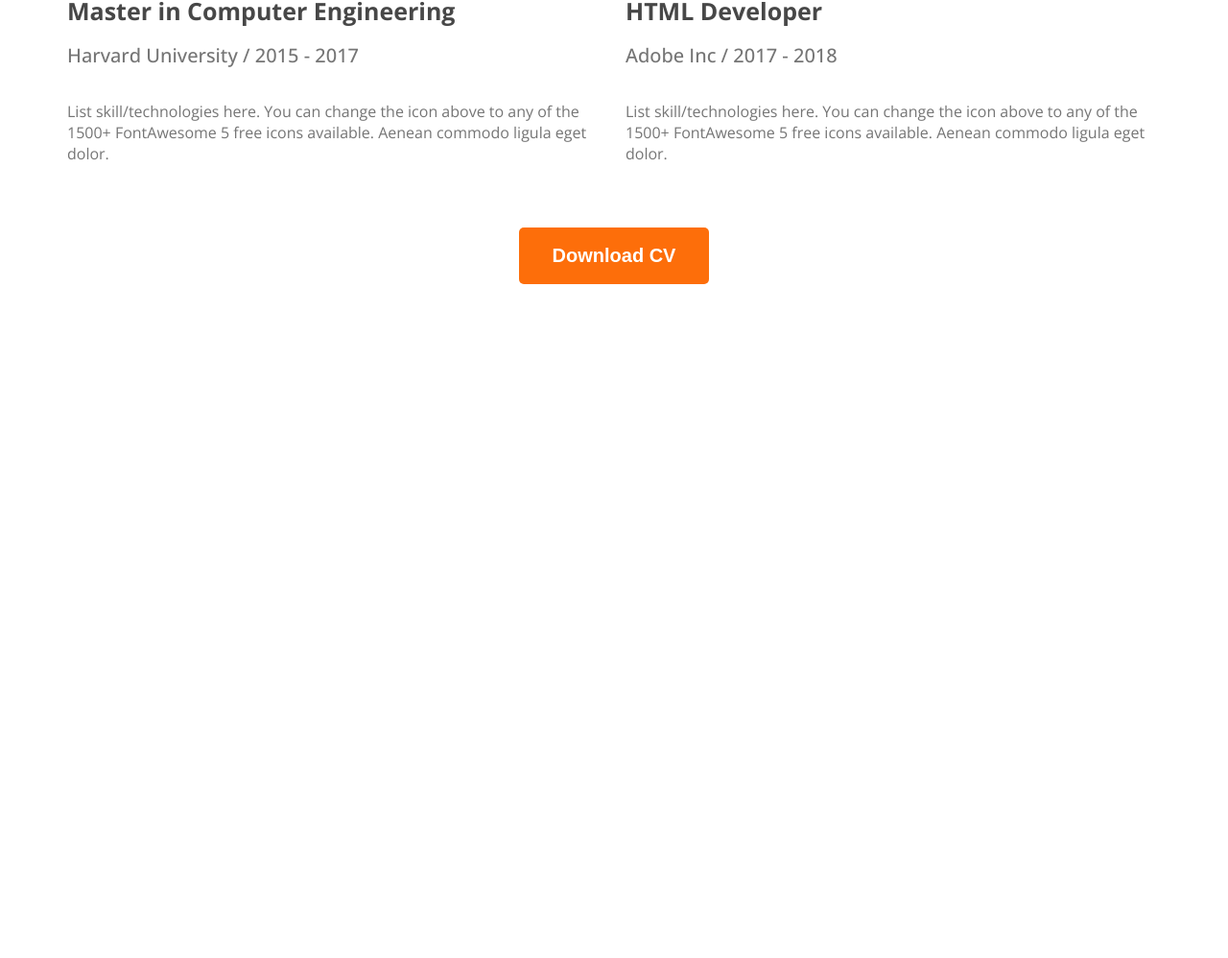
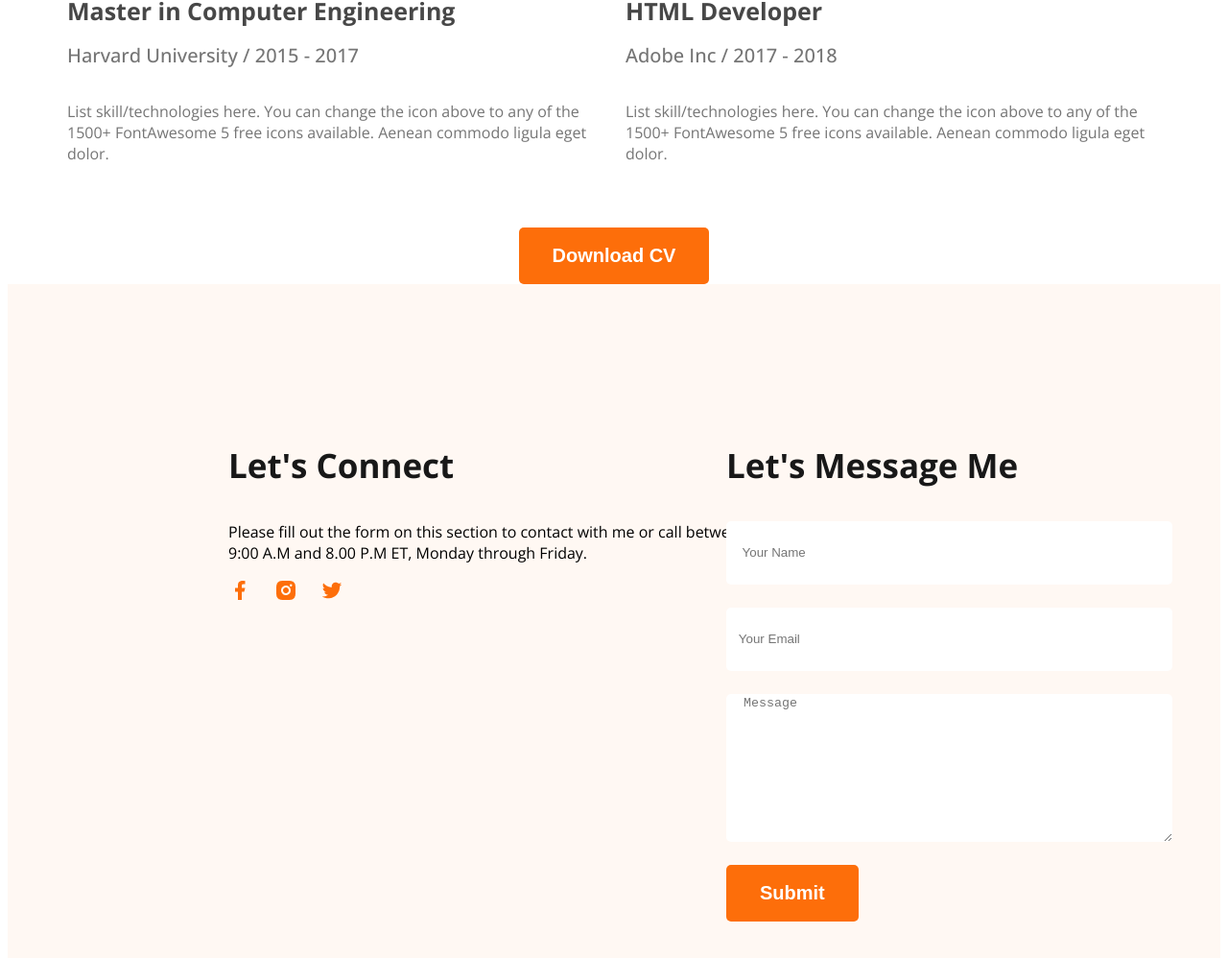
Before and after one commit to Anik2000/web-dev-portfolio, a plain HTML site: page index.html in a window 1280 px wide. Shown: the part 2931-3929 px from the top of the page at 96% size. Before the commit the page ends 3235 px from the top, so only its background shows below. Drawn offline with nearby package versions, Linux system fonts and the light colour scheme.

Commit message:
Added some styles

```diff
--- a/Styles/portfolio.css
+++ b/Styles/portfolio.css
@@ -8,6 +8,8 @@
 }
 
 /* shared style */
+*{
+
 .text-primary{
     color: #FD6E0A;
 }
@@ -188,3 +190,37 @@
     text-align: center;
     margin-top: 50px;
 }
+
+/* Footer Styles */
+footer{
+    display: flex;
+    padding: 130px 230px;
+    gap: 117px;
+}
+.footer-column{
+    width: 50%;
+}
+
+footer input[type="text"], footer input[type="email"]{
+    height: 64px;
+    width: 461px;
+    border-radius: 5px;
+    border: none;
+    display: block;
+    margin-bottom: 24px;
+}
+
+footer textarea{
+    width: 461px;
+    border-radius: 5px;
+    border: none;
+    display: block;
+    margin-bottom: 24px;
+}
+footer p{
+    width: 550px;
+}
+.footer-images{
+    display: flex;
+    gap: 24px;
+}
--- a/index.html
+++ b/index.html
@@ -134,8 +134,25 @@
         </section>
     </main>
 
-    <footer>
-
+    <footer class="secondary-bg">
+        <div class="footer-column">
+            <h3 class="section-title">Let's Connect</h3>
+            <p>Please fill out the form on this section to contact with me or call between 9:00 A.M and 8.00 P.M ET, Monday through Friday.</p>
+            <div class="footer-images">
+                <a href=""><img src="images/icons/facebook.png" alt=""></a>
+                <a href=""><img src="images/icons/insta.png" alt=""></img></a>
+                <a href=""><img src="images/icons/twitter.png" alt=""></a>
+            </div>
+        </div>
+        <div class="footer-column">
+            <h3 class="section-title">Let's Message Me</h3>
+            <form action="">
+                <input type="text" name="" id="" placeholder="    Your Name">
+                <input type="email" name="" id="" placeholder="   Your Email">
+                <textarea name="" id="" cols="30" rows="10" placeholder="  Message"></textarea>
+                <input class="btn-primary" type="submit" value="Submit">
+            </form>
+        </div>
     </footer>
 </body>
 </html>
```
